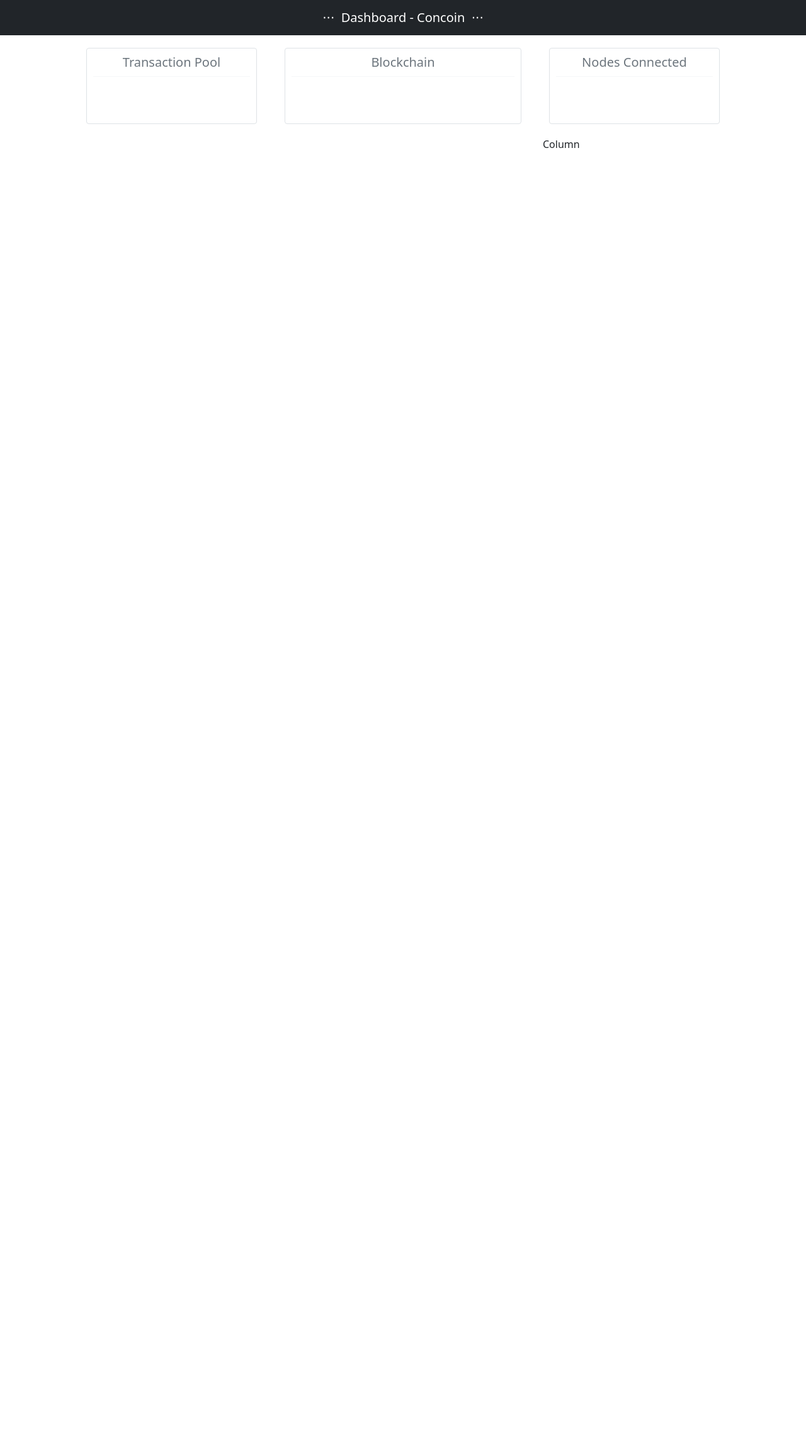
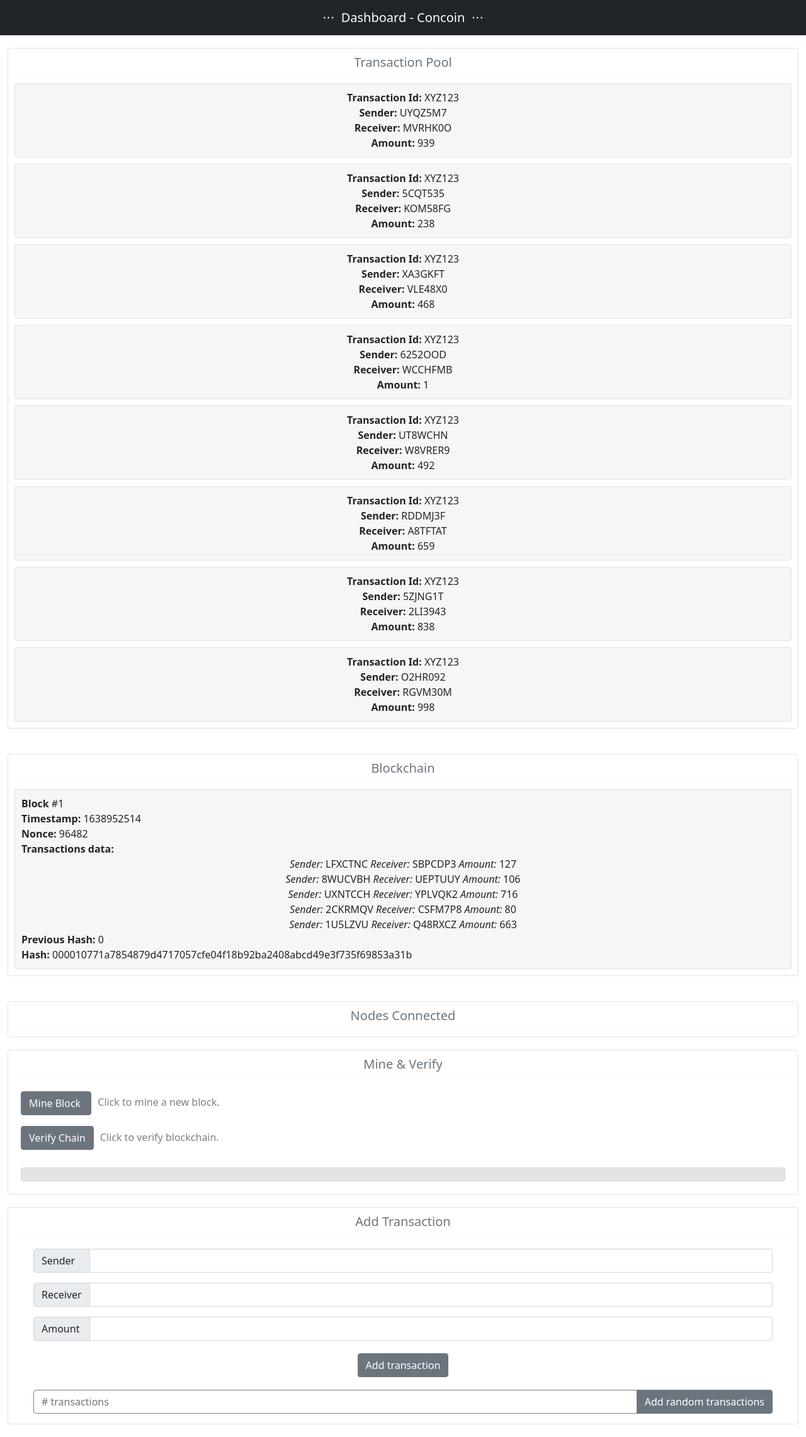
Before and after one commit to kon172verma/Cryptocurrency-Concoin-Blockchain, a Flask app: page / in a window 1280 px wide. Shown: the whole page at 63% size. Before the commit the page ends 235 px from the top, so only its background shows below. Run offline with Flask 2, Linux system fonts and the light colour scheme.

Commit message:
Updated UI - crypocurrency

```diff
--- a/Cryptocurrency/static/css/index.css
+++ b/Cryptocurrency/static/css/index.css
@@ -1,36 +1,62 @@
-html, body {height: 100%;}
-
 .navbar-brand {
   margin-left: auto;
   margin-right: auto;
 }
-
-.row {
-  padding: 0 10px;
-}
 .col {
   padding: 0;
 }
-
-.col1,
-.col2,
-.col3 {
-  margin: 20px 10px;
-}
-
 hr {
   margin: 10px;
 }
-
-.transaction, .blockchain {
+.box {
   padding-top: 10px;
-  height:100%;
-  overflow: auto;
+  margin: 20px 0;
 }
-
-.transaction-card, .block-card{
-    padding: 10px;
-    margin: 10px;
-    height: auto;
-    background-color: #F6F6F6;
+.mine-verify {
+  padding: 0 10px 10px 10px;
 }
+.btn-mssg {
+  padding: 10px 10px 0 10px;
+  display: flex;
+  align-items: baseline;
+}
+.btn-mssg-alert {
+  padding: 10px;
+  margin: 20px 10px 10px 10px;
+}
+.btn-mssg-mssg {
+  padding-left: 10px;
+  color: gray;
+}
+.transaction-card,
+.block-card {
+  padding: 10px;
+  margin: 10px;
+  height: auto;
+  background-color: #f6f6f6;
+}
+.text-overflow {
+  overflow: hidden;
+}
+.pool-empty {
+  padding: 20px 0;
+  color: grey;
+}
+.input-group-text {
+  width: 90px;
+}
+.form-control:focus {
+  box-shadow: none;
+  border-color: grey;
+}
+.transaction-number {
+  border-color: grey;
+}
+.add-transaction {
+  padding: 10px 40px 0 40px;
+}
+.random-transactions {
+  margin: 20px;
+  display: flex;
+  justify-content: center;
+}
--- a/Cryptocurrency/templates/base.html
+++ b/Cryptocurrency/templates/base.html
@@ -8,8 +8,25 @@
         {%- block styles %}{%- endblock styles %}
     </head>
     <body>
-        {% block body -%}
-        {%- endblock body %}
+        {% block navbar %}{% endblock navbar %}
+        <div class="container-fluid">
+            <div class="row">
+                <div class="col-xxl-1"></div>
+                <div class="col-xxl-3">
+                    {% block transaction_pool %}{% endblock transaction_pool %}
+                </div>
+                <div class="col-xxl-4">
+                    {% block blockchain %}{% endblock blockchain %}
+                </div>
+                <div class="col-xxl-3">
+                    {% block nodes %}{% endblock nodes %}
+                    {% block mine_verify %}{% endblock mine_verify %}
+                    {% block add_transaction %}{% endblock add_transaction %}
+                </div>
+                <div class="col-xxl-1"></div>
+            </div>
+        </div>
+
         <script src="https://cdn.jsdelivr.net/npm/bootstrap@5.1.3/dist/js/bootstrap.bundle.min.js"
             integrity="sha384-ka7Sk0Gln4gmtz2MlQnikT1wXgYsOg+OMhuP+IlRH9sENBO0LRn5q+8nbTov4+1p"
             crossorigin="anonymous"></script>
--- a/Cryptocurrency/templates/index.html
+++ b/Cryptocurrency/templates/index.html
@@ -6,49 +6,121 @@
     <link rel="stylesheet" type="text/css" href="{{ url_for('static', filename='css/index.css') }}">
 {%- endblock styles %}
 
-{% block body %}
+{% block navbar %}
+    <nav class="navbar navbar-dark bg-dark">
+        <a class="navbar-brand" href="#">
+            &sdot;&sdot;&sdot;&nbsp;&nbsp;Dashboard - Concoin&nbsp;&nbsp;&sdot;&sdot;&sdot;
+        </a>
+    </nav>
+{% endblock navbar %}
 
-    <nav class="navbar navbar-dark bg-dark">
-        <a class="navbar-brand" href="#">&sdot;&sdot;&sdot;&nbsp;&nbsp;Dashboard - Concoin&nbsp;&nbsp;&sdot;&sdot;&sdot;</a>
-    </nav>
-    <div class="container-fluid">
-        <div class="row">
-            <div class="col-lg-1"></div>
-            <div class="col-lg-3">
-                <div class="transaction border rounded col1">
+{% block transaction_pool %}
+    <div class="box border rounded">
         <h5 class="text-muted text-center">Transaction Pool</h5>
         <hr class="border-1 border-top">
+        {% if transactions==[] %}
+        <div class="text-center pool-empty">No transaction to show.</div>
+        {% endif %}
         {% for transaction in transactions %}
-                        <div class="transaction-card border rounded">
-                            {% for key,value in transaction.items() %}
-                                <p><b>{{key.capitalize()}}</b> : {{value}}</p>
-                            {% endfor %}
+        <div class="transaction-card border rounded text-center">
+            <div><b>Transaction Id: </b>XYZ123</div>
+            <div><b>Sender: </b>{{transaction['sender']}}</div>
+            <div><b>Receiver: </b>{{transaction['receiver']}}</div>
+            <div><b>Amount: </b>{{transaction['amount']}}</div>
         </div>
         {% endfor %}
     </div>
-            </div>
-            <div class="col-lg-4">
-                <div class="blockchain border rounded col2">
+{% endblock transaction_pool %}
+
+{% block blockchain %}
+    <div class="box border rounded">
         <h5 class="text-muted text-center">Blockchain</h5>
         <hr class="border-1 border-top">
+        {% if blockchain==[] %}
+        <div class="text-center pool-empty">Blockchain empty.</div>
+        {% endif %}
         {% for block in blockchain %}
         <div class="block-card border rounded">
-                        {% for key,value in block.items() %}
-                            <p><b>{{key.capitalize()}}</b> : {{value}}</p>
-                        {% endfor %}
+            <div><b>Block </b>#{{block['index']+1}}</div>
+            <div><b>Timestamp: </b>{{block['timestamp']}}</div>
+            <div><b>Nonce: </b>{{block['nonce']}}</div>
+            <div>
+                <b>Transactions data: </b>
+                {% for transaction in block['data'] %}
+                <div class="text-center">
+                    <i>Sender: </i>{{transaction['sender']}}
+                    <i>Receiver: </i>{{transaction['receiver']}}
+                    <i>Amount: </i>{{transaction['amount']}}
                 </div>
                 {% endfor %}
             </div>
+            <div class="text-overflow"><b>Previous Hash: </b>{{block['prev_hash']}}</div>
+            <div class="text-overflow"><b>Hash: </b>{{block['hash']}}</div>
         </div>
-            <div class="col-lg-3">
-                <div class="blockchain border rounded col3">
+        {% endfor %}
+    </div>
+{% endblock blockchain %}
+
+{% block nodes %}
+    <div class="box border rounded">
         <h5 class="text-muted text-center">Nodes Connected</h5>
         <hr class="border-1 border-top">
     </div>
-                Column
+{% endblock nodes %}
+
+{% block mine_verify %}
+    <div class="box border rounded">
+        <h5 class="text-muted text-center">Mine & Verify</h5>
+        <hr class="border-1 border-top">
+        <div class="mine-verify">
+            <div class="btn-mssg">
+                <a href="/mine_block">
+                    <button type="button" class="btn btn-secondary">Mine Block&nbsp;</button>
+                </a>
+                <p class="btn-mssg-mssg">Click to mine a new block.</p>
             </div>
-            <div class="col-lg-1"></div>
+            <div class="btn-mssg">
+                <a href="/verify_chain">
+                    <button type="button" class="btn btn-secondary">Verify Chain</button>
+                </a>
+                <p class="btn-mssg-mssg">Click to verify blockchain.</p>
+            </div>
+            {% if alert!='' %}
+            <div class="btn-mssg-alert alert alert-secondary text-center" role="alert">{{alert}}</div>
+            {% endif %}
         </div>
     </div>
+{% endblock mine_verify %}
 
-{% endblock body %}
+{% block add_transaction %}
+    <div class="box border rounded">
+        <h5 class="text-muted text-center">Add Transaction</h5>
+        <hr class="border-1 border-top">
+        <div class="add-transaction">
+            <form method="post" action="{{ url_for('add_transaction') }}" autocomplete="off">
+                <div class="input-group mb-3">
+                    <span class="input-group-text">Sender</span>
+                    <input type="text" class="form-control" name="sender">
+                </div>
+                <div class="input-group mb-3">
+                    <span class="input-group-text">Receiver</span>
+                    <input type="text" class="form-control" name="receiver">
+                </div>
+                <div class="input-group mb-3">
+                    <span class="input-group-text">Amount</span>
+                    <input type="text" class="form-control" name="amount">
+                </div>
+                <div class="random-transactions">
+                    <button type="submit" class="btn btn-secondary">Add transaction</button>
+                </div>
+            </form>
+            <form method="get" action="{{ url_for('add_random_transactions') }}" autocomplete="off">
+                <div class="input-group mb-3">
+                    <input type="text" class="form-control transaction-number" placeholder="# transactions"
+                        name="transaction-number">
+                    <button class="btn btn-secondary" type="submit">Add random transactions</button>
+                </div>
+            </form>
+        </div>
+    </div>
+{% endblock add_transaction %}
```
Lines whose indentation alone changed are shown as unchanged.
